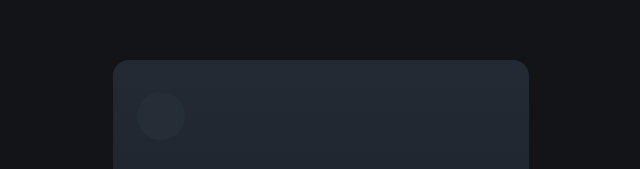
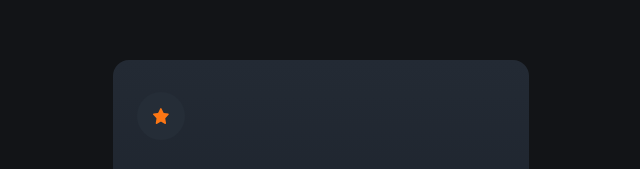
Before and after one commit to Philmc4/fminteractiverating, a plain HTML site: page index.html in a window 1280 px wide. Shown: the part 134-303 px from the top of the page, 319-959 px from the left. Drawn offline with Linux system fonts and the light colour scheme; the site is published under a folder, as on GitHub Pages, so addresses that start at the root find nothing.

Commit message:
Update index.html

```diff
--- a/index.html
+++ b/index.html
@@ -16,7 +16,7 @@
   <body>
     <main class="how-did-we-do">
       <div class="image-container">
-        <img src="/images/icon-star.svg" alt="" class="icon-star" />
+        <img src="./images/icon-star.svg" alt="" class="icon-star" />
       </div>
       <div class="main-text">
         <h1 class="text-1">How did we do?</h1>
```
